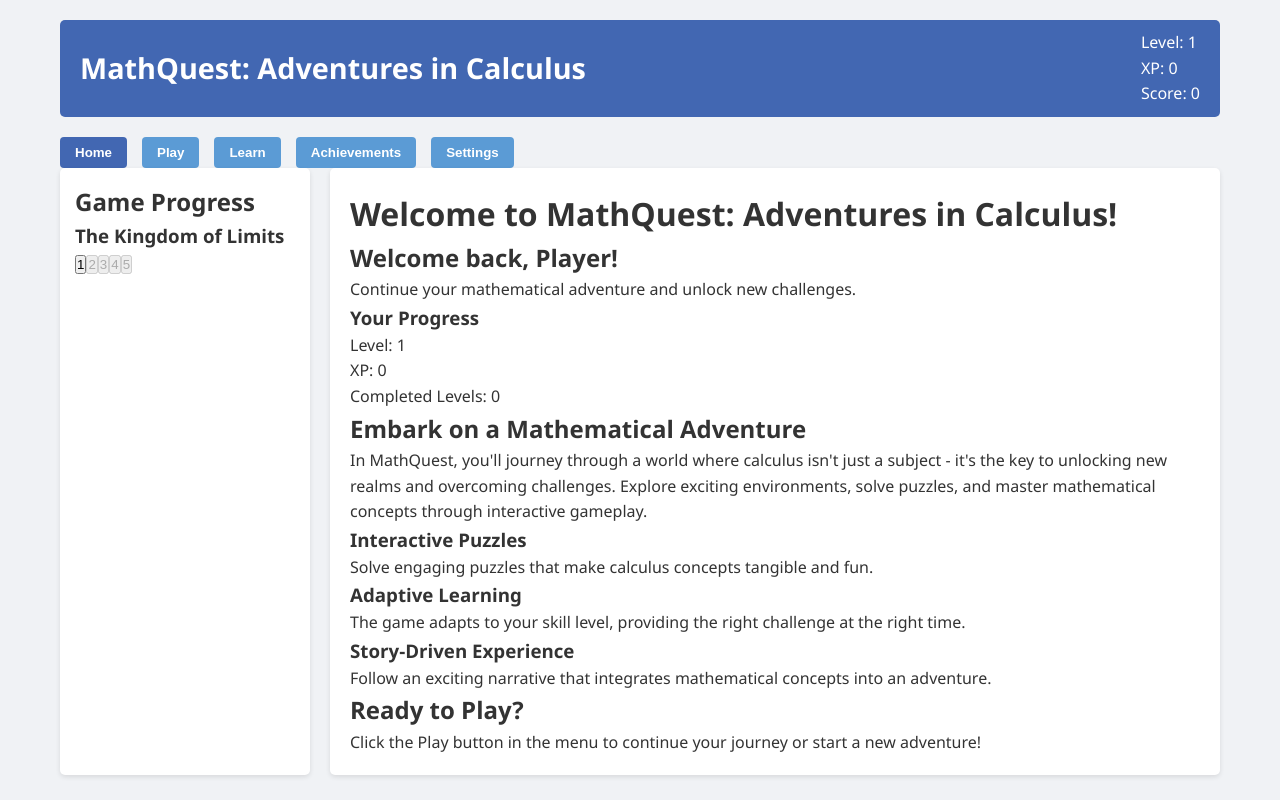
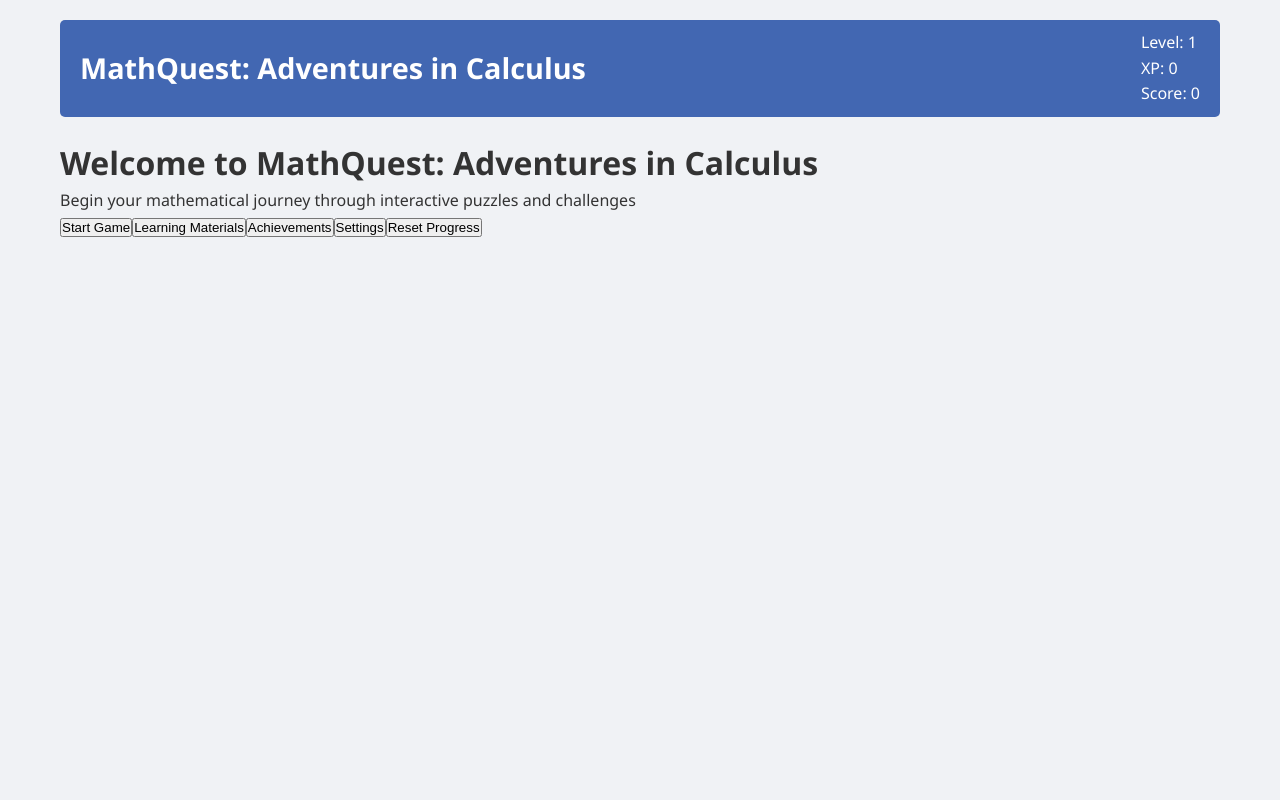
Before and after one commit to VijayaRamesh1/mathquest-adventures, a React (Vite) app: page / in a window 1280 px wide. Built offline with nearby package versions, Linux system fonts and the light colour scheme.

Commit message:
Update App.js with React Router integration

```diff
--- a/src/js/App.js
+++ b/src/js/App.js
@@ -1,23 +1,42 @@
-import React, { useState } from 'react';
+import React from 'react';
+import { BrowserRouter as Router, Routes, Route, Navigate } from 'react-router-dom';
 import GameHeader from './components/GameHeader';
-import GameMenu from './components/GameMenu';
+import GameUI from './components/GameUI';
+import MainMenu from './components/MainMenu';
 import GameContent from './components/GameContent';
 import LevelSelector from './components/LevelSelector';
 import { GameProvider } from './context/GameContext';
+import HomeScreen from './screens/HomeScreen';
+import LearnScreen from './screens/LearnScreen';
+import AchievementsScreen from './screens/AchievementsScreen';
+import SettingsScreen from './screens/SettingsScreen';
 
 function App() {
-  const [currentScreen, setCurrentScreen] = useState('home');
+  const basePath = process.env.NODE_ENV === 'production' ? '/mathquest-adventures' : '';
 
   return (
     <GameProvider>
-      <div className="game-container">
-        <GameHeader />
-        <GameMenu onNavigate={setCurrentScreen} currentScreen={currentScreen} />
-        <div className="game-content">
-          <LevelSelector />
-          <GameContent currentScreen={currentScreen} />
+      <Router basename={basePath}>
+        <div className="game-container">
+          <GameHeader />
+
+          <Routes>
+            <Route path="/" element={<MainMenu />} />
+            <Route path="/game" element={<GameUI />} />
+            <Route path="/play" element={
+              <div className="game-content">
+                <LevelSelector />
+                <GameContent currentScreen="play" />
+              </div>
+            } />
+            <Route path="/home" element={<HomeScreen />} />
+            <Route path="/learn" element={<LearnScreen />} />
+            <Route path="/achievements" element={<AchievementsScreen />} />
+            <Route path="/settings" element={<SettingsScreen />} />
+            <Route path="*" element={<Navigate to="/" replace />} />
+          </Routes>
         </div>
-      </div>
+      </Router>
     </GameProvider>
   );
 }
```
